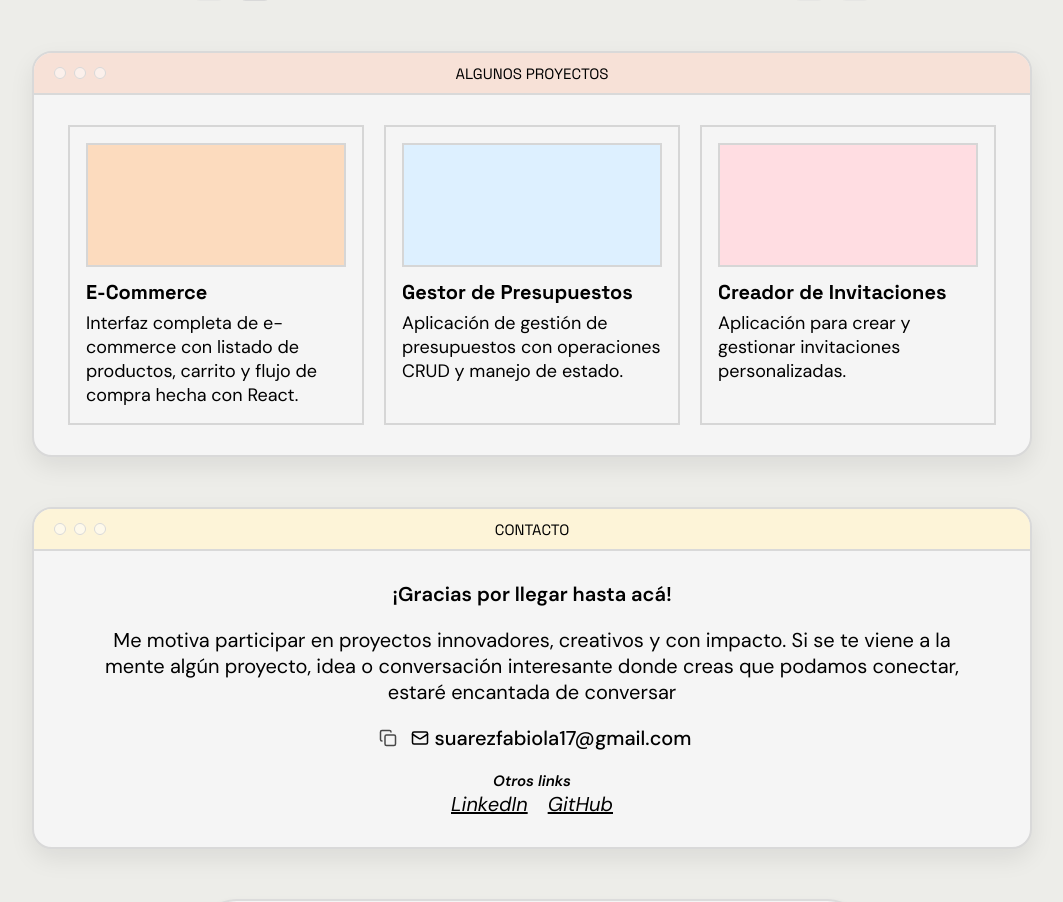
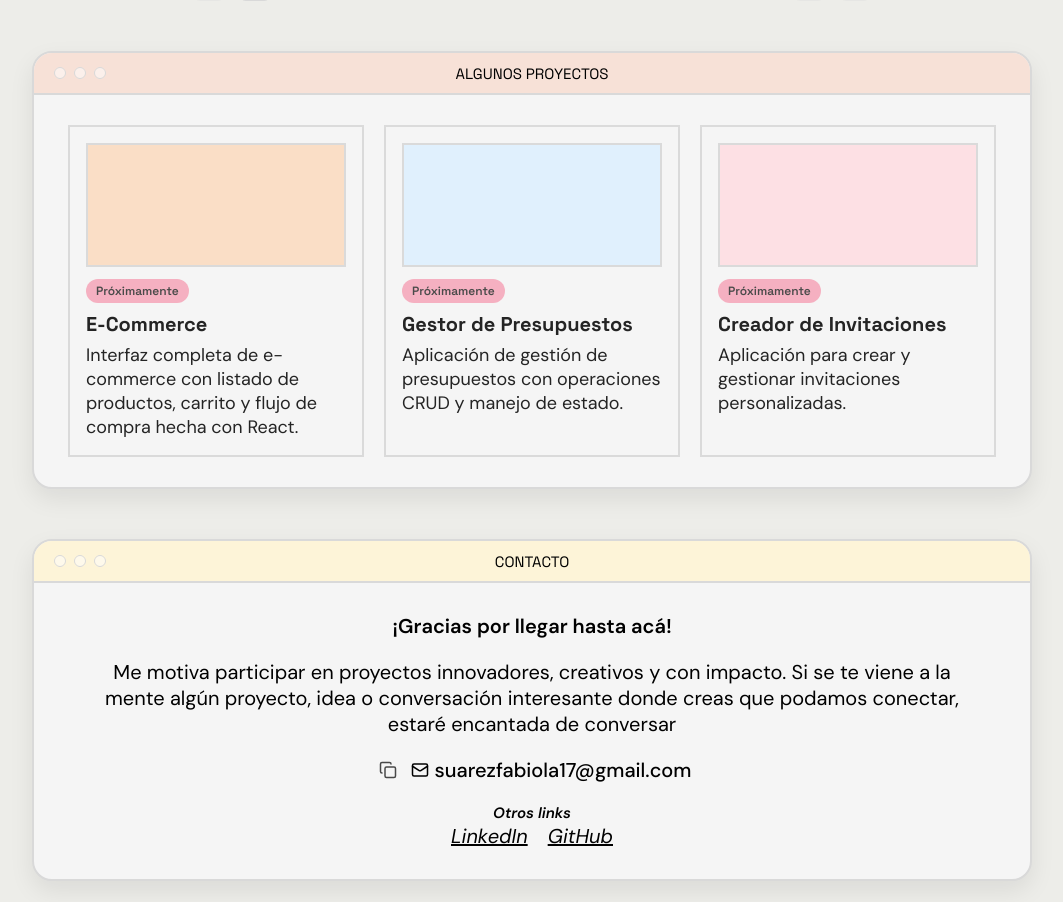
Before and after one commit to fabiolajsm/fabiolajsm-web, a React (Create React App) app: page / in a window 1280 px wide. Shown: the part 2412-3314 px from the top of the page, without its empty margins (148-1211 px from the left). Built offline with nearby package versions, Linux system fonts and the light colour scheme.

Commit message:
feat: add 'coming soon' state for unfinished projects

```diff
--- a/src/constants.tsx
+++ b/src/constants.tsx
@@ -21,24 +21,24 @@ import { TranslationKey } from "./i18n";
 
 type Project = {
   id: "ecommerce" | "budget" | "invitationCreator";
-  link: string;
+  link: string | null;
   previewClass: string;
 };
 
 export const PROJECTS: Project[] = [
   {
     id: "ecommerce",
-    link: "https://github.com/tuusuario/ecommerce",
+    link: null,
     previewClass: "ecommerce",
   },
   {
     id: "budget",
-    link: "https://github.com/tuusuario/budget-manager",
+    link: null,
     previewClass: "budget",
   },
   {
     id: "invitationCreator",
-    link: "https://github.com/tuusuario/invitationCreator-v1",
+    link: null,
     previewClass: "invitationCreator",
   },
 ];
--- a/src/i18n/en.json
+++ b/src/i18n/en.json
@@ -84,5 +84,6 @@
   "study_3_title": "Bachelor’s Degree in Information Systems for Economic Organizations",
   "study_3_company": "University of Buenos Aires (UBA)",
   "study_3_period": "2020 - 2021",
-  "study_3_desc": "Completed coursework in Sociology, Economics, Algebra, Mathematical Analysis, Social Science Methodology, and General Economic and Social History."
+  "study_3_desc": "Completed coursework in Sociology, Economics, Algebra, Mathematical Analysis, Social Science Methodology, and General Economic and Social History.",
+  "project_coming_soon": "Coming soon"
 }
--- a/src/i18n/es.json
+++ b/src/i18n/es.json
@@ -84,5 +84,6 @@
   "study_3_title": "Licenciatura en Sistemas de información de las organizaciones económicas",
   "study_3_company": "Universidad de Buenos Aires (UBA)",
   "study_3_period": "2020 - 2021",
-  "study_3_desc": "Materias aprobadas: Sociología, Economía, Álgebra, Análisis Matemático, Metodología de las Ciencias Sociales e Historia Económica y Social General."
+  "study_3_desc": "Materias aprobadas: Sociología, Economía, Álgebra, Análisis Matemático, Metodología de las Ciencias Sociales e Historia Económica y Social General.",
+  "project_coming_soon": "Próximamente"
 }
--- a/src/sections/Projects.css
+++ b/src/sections/Projects.css
@@ -80,6 +80,27 @@
   background: #7a3f4a;
 }
 
+/* COMING SOON */
+.project-card-disabled {
+  cursor: default;
+  opacity: 0.85;
+}
+
+.project-badge {
+  display: inline-block;
+  font-size: 12px;
+  font-weight: 600;
+  padding: 4px 10px;
+  border-radius: 20px;
+  background: #f6a5b8;
+  color: #2d2d2d;
+  margin-bottom: 8px;
+}
+
+.dark .project-badge {
+  background: #7a4a54;
+  color: #f1faee;
+}
 
 /* MOBILE */
 @media (max-width: 900px) {
--- a/src/sections/Projects.tsx
+++ b/src/sections/Projects.tsx
@@ -13,7 +13,37 @@ export default function Projects() {
       colorDark="#262626"
     >
       <div className="projects-container">
-        {PROJECTS.map((project) => (
+        {PROJECTS.map((project) => {
+          const cardContent = (
+            <>
+              <div className={`project-preview ${project.previewClass}`} />
+
+              {!project.link && (
+                <span className="project-badge">
+                  {getText("project_coming_soon")}
+                </span>
+              )}
+
+              <h3>{getText(`project_${project.id}_title`)}</h3>
+
+              <p className="project-description">
+                {getText(`project_${project.id}_description`)}
+              </p>
+            </>
+          );
+
+          if (!project.link) {
+            return (
+              <div
+                key={project.id}
+                className="project-card project-card-disabled"
+              >
+                {cardContent}
+              </div>
+            );
+          }
+
+          return (
             <a
               key={project.id}
               href={project.link}
@@ -21,15 +51,10 @@ export default function Projects() {
               rel="noopener noreferrer"
               className="project-card"
             >
-            <div className={`project-preview ${project.previewClass}`} />
-
-            <h3>{getText(`project_${project.id}_title`)}</h3>
-
-            <p className="project-description">
-              {getText(`project_${project.id}_description`)}
-            </p>
+              {cardContent}
             </a>
-        ))}
+          );
+        })}
       </div>
     </Window>
   );
```
Lines whose indentation alone changed are shown as unchanged.
